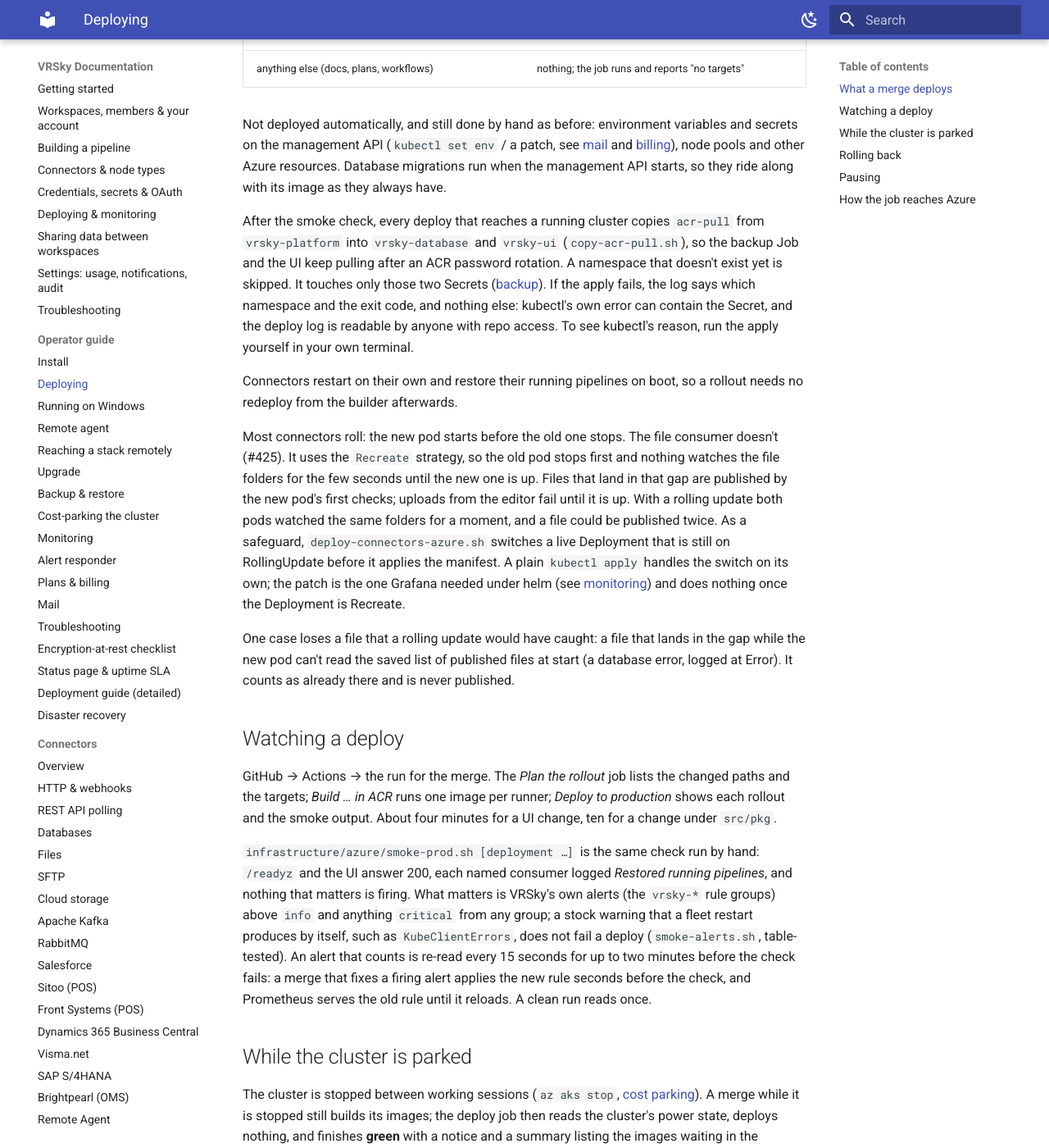
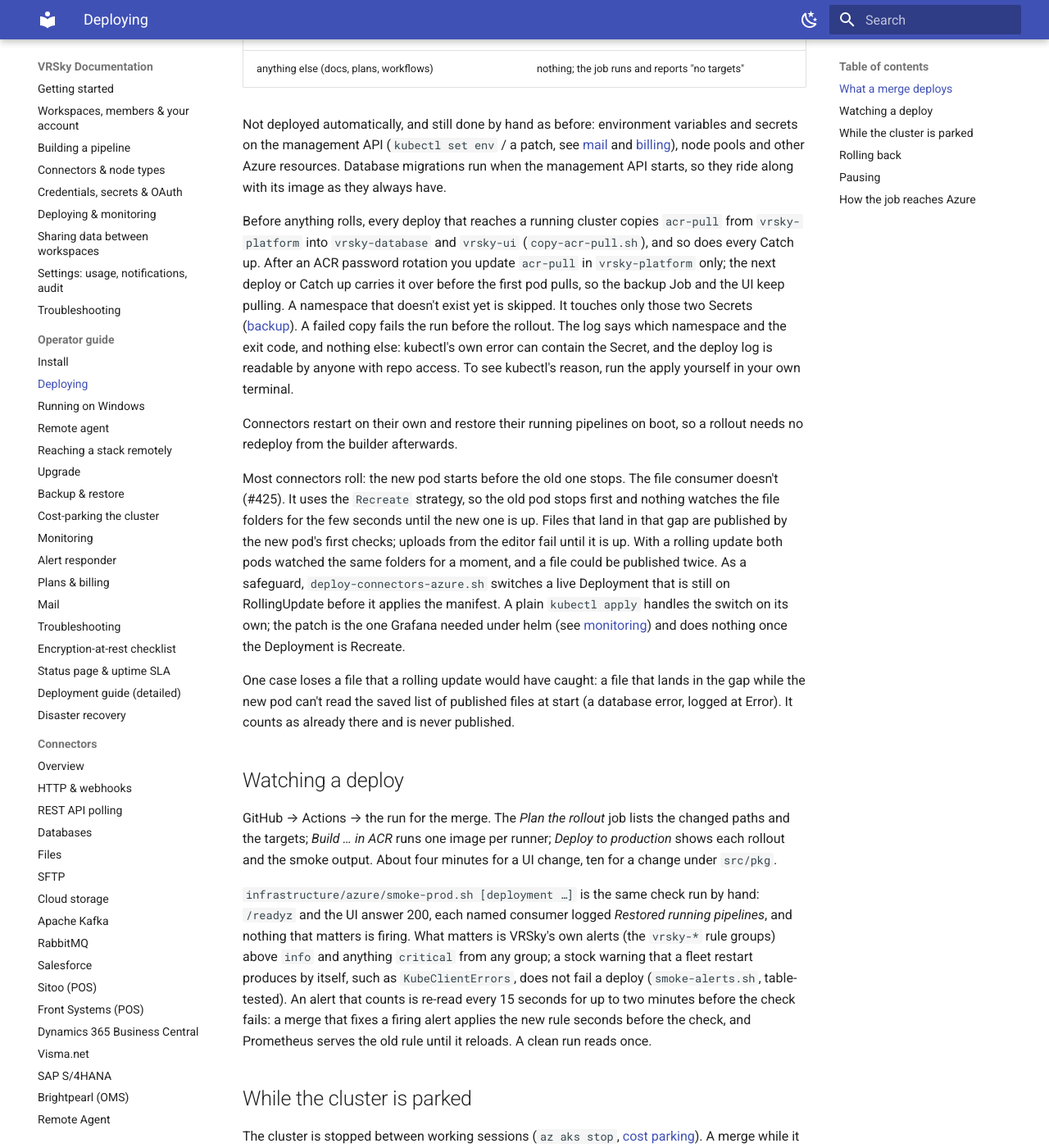
Before and after one commit to ValueRetail/vrsky, an MkDocs documentation site: the page built from docs/operator/deploy.md, in a window 1280 px wide and 1400 px high, scrolled down 912 px. Shown: the whole window at 82% size. Built offline with MkDocs 1.6.1 and Material for MkDocs 9.7.7, drawn with Linux system fonts in a browser that asks for light colours; some of the changed text lies outside the part shown.

Commit message:
fix(deploy): refresh the acr-pull copies before anything rolls
Review of #504: the refresh ran after "Roll core services" and Catch up
never ran it. After an ACR rotation, the next UI rollout would pull with
the stale vrsky-ui copy and time out in ImagePullBackOff before the
refresh step got its turn. A Catch up after a rotation made while the
cluster was parked would fail the same way.

- deploy job: the refresh step now runs after staging and before the
  first rollout, still gated only on the cluster running, and is renamed
  for both copies
- catch-up.yml: the same step, unconditional, before the rollout
- TestACRPullCopyRefreshesOnEveryDeploy pins it before the first rollout
  in both workflows
- a test sources acr-pull-lib.sh into a shell without pipefail and feeds
  it JSON jq can't parse
- "never run with -x" header in the four files
- the guard's source regex handles `. lib.sh` and a trailing ; & #

Co-Authored-By: Claude Opus 5.5 <noreply@anthropic.com>

```diff
--- a/docs/operator/deploy.md
+++ b/docs/operator/deploy.md
@@ -29,12 +29,15 @@ see [mail](mail.md) and [billing](billing.md)), node pools and other Azure
 resources. Database migrations run when the management API starts, so they
 ride along with its image as they always have.
 
-After the smoke check, every deploy that reaches a running cluster copies
+Before anything rolls, every deploy that reaches a running cluster copies
 `acr-pull` from `vrsky-platform` into `vrsky-database` and `vrsky-ui`
-(`copy-acr-pull.sh`), so the backup Job and the UI keep pulling after an
-ACR password rotation. A namespace that doesn't exist yet is skipped. It
-touches only those two Secrets ([backup](backup.md)). If the apply fails,
-the log says which namespace and the exit code, and nothing else: kubectl's
+(`copy-acr-pull.sh`), and so does every Catch up. After an ACR password
+rotation you update `acr-pull` in `vrsky-platform` only; the next deploy or
+Catch up carries it over before the first pod pulls, so the backup Job and
+the UI keep pulling. A namespace that doesn't exist yet is skipped. It
+touches only those two Secrets ([backup](backup.md)). A failed copy fails
+the run before the rollout. The log says which namespace and the exit
+code, and nothing else: kubectl's
 own error can contain the Secret, and the deploy log is readable by anyone
 with repo access. To see kubectl's reason, run the apply yourself in your
 own terminal.
@@ -86,7 +89,8 @@ nothing, and finishes **green** with a notice and a summary listing the
 images waiting in the registry. After `az aks start`, one click brings
 production to `main`:
 
-**Actions → Catch up → Run workflow.** It rolls every core service to its
+**Actions → Catch up → Run workflow.** It refreshes the `acr-pull` copies
+in `vrsky-database` and `vrsky-ui`, rolls every core service to its
 current `:latest` digest (a no-op for anything already there), restarts
 the connector fleet so it picks up its images (untick *connectors* to
 skip that), applies the monitoring values and rules, and runs the smoke
```
Also changed, not shown: AGENTS.md (+3 -3 lines), docs/DEPLOYMENT_GUIDE.md (+1 -1 lines), plans/issue-496-497-acr-pull.md (+32 -3 lines), 7 other files.
